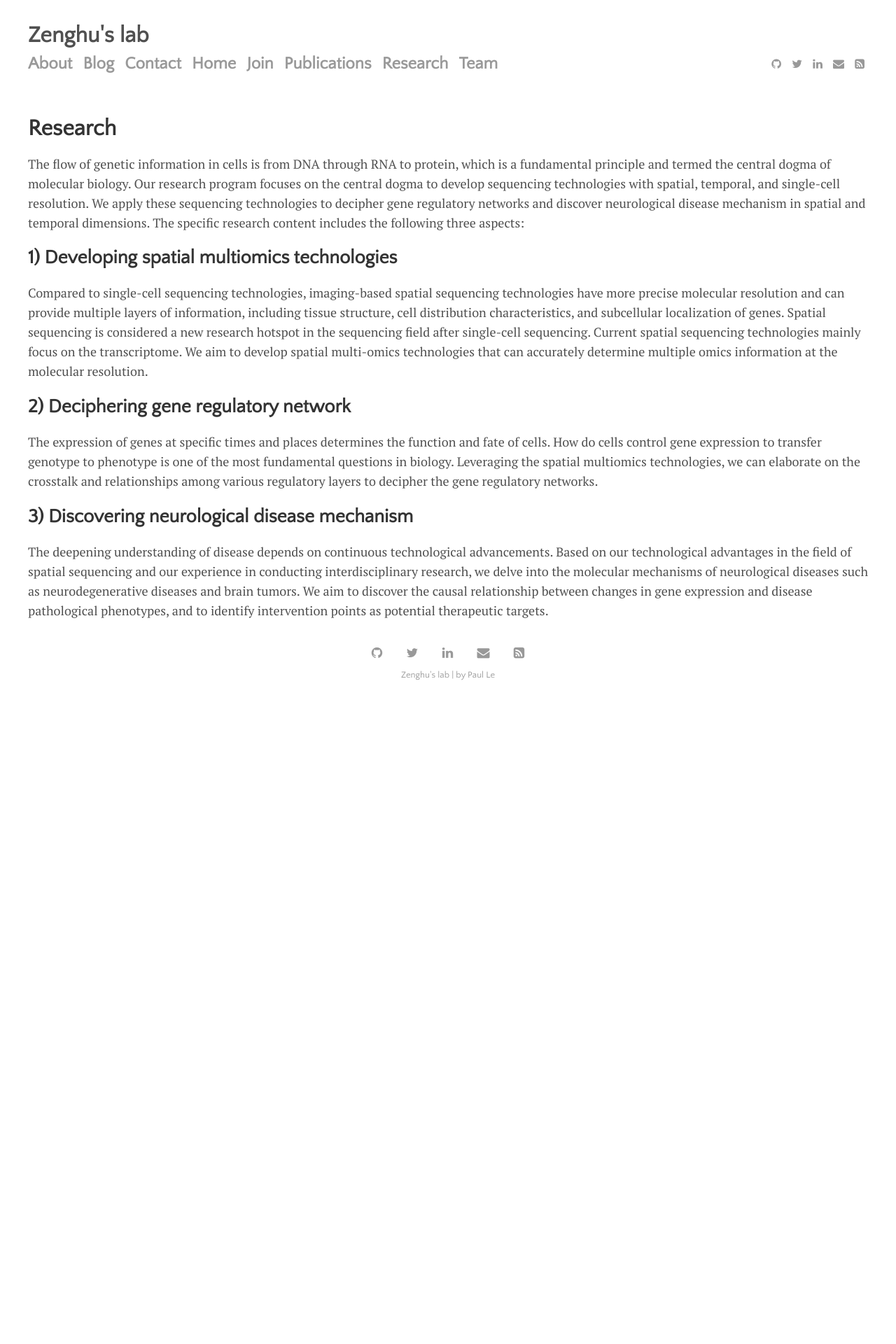
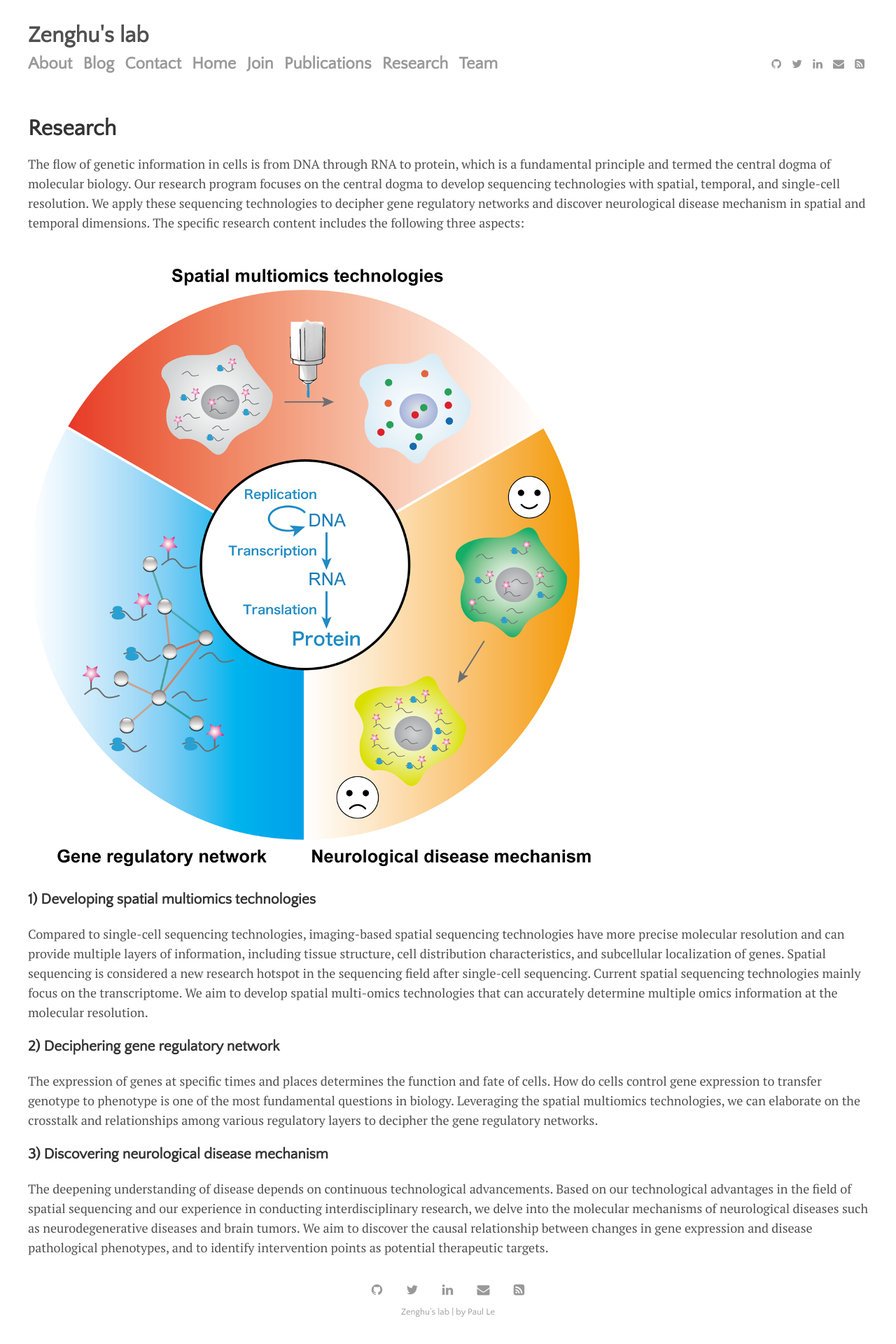
Before and after one commit to ZenghuPKU/zenghupku.github.io, a Jekyll site: the page built from menu/reasearch.md, in a window 1280 px wide. Shown: the whole page at 70% size. Built offline with Jekyll 4.4.1, drawn with Linux system fonts in a browser that asks for light colours; before the commit the page ends 1010 px from its top, so only the background shows below that.

Commit message:
Update reasearch.md

```diff
--- a/menu/reasearch.md
+++ b/menu/reasearch.md
@@ -6,14 +6,14 @@ permalink: /research
 
 The flow of genetic information in cells is from DNA through RNA to protein, which is a fundamental principle and termed the central dogma of molecular biology. Our research program focuses on the central dogma to develop sequencing technologies with spatial, temporal, and single-cell resolution. We apply these sequencing technologies to decipher gene regulatory networks and discover neurological disease mechanism in spatial and temporal dimensions. The specific research content includes the following three aspects:
 
+![image](https://github.com/ZenghuPKU/zenghupku.github.io/blob/master/assets/img/research.png)
 
 
-
-## 1) Developing spatial multiomics technologies
+### 1) Developing spatial multiomics technologies
 Compared to single-cell sequencing technologies, imaging-based spatial sequencing technologies have more precise molecular resolution and can provide multiple layers of information, including tissue structure, cell distribution characteristics, and subcellular localization of genes. Spatial sequencing is considered a new research hotspot in the sequencing field after single-cell sequencing. Current spatial sequencing technologies mainly focus on the transcriptome. We aim to develop spatial multi-omics technologies that can accurately determine multiple omics information at the molecular resolution.
 
-## 2) Deciphering gene regulatory network
+### 2) Deciphering gene regulatory network
 The expression of genes at specific times and places determines the function and fate of cells. How do cells control gene expression to transfer genotype to phenotype is one of the most fundamental questions in biology. Leveraging the spatial multiomics technologies, we can elaborate on the crosstalk and relationships among various regulatory layers to decipher the gene regulatory networks.
 
-## 3) Discovering neurological disease mechanism
+### 3) Discovering neurological disease mechanism
 The deepening understanding of disease depends on continuous technological advancements. Based on our technological advantages in the field of spatial sequencing and our experience in conducting interdisciplinary research, we delve into the molecular mechanisms of neurological diseases such as neurodegenerative diseases and brain tumors. We aim to discover the causal relationship between changes in gene expression and disease pathological phenotypes, and to identify intervention points as potential therapeutic targets.
```
